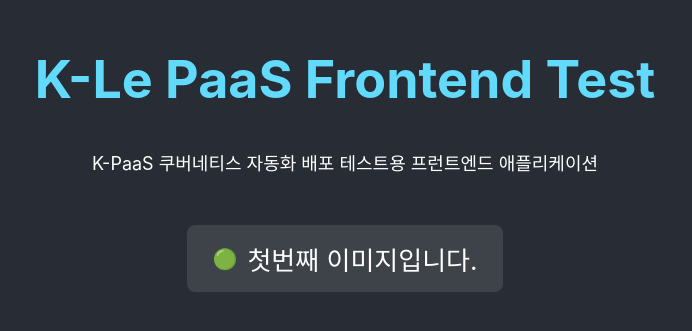
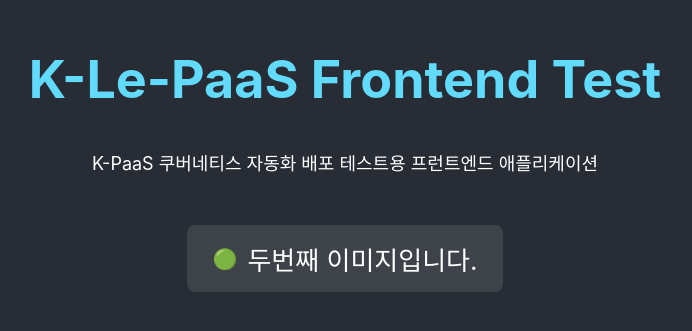
Before and after one commit to K-Le-PaaS/test03, a React (Create React App) app: page / in a window 1280 px wide. Shown: the part 267-598 px from the top of the page, without its empty margins (295-987 px from the left). Built offline with nearby package versions, Linux system fonts and the light colour scheme; the HTML template or start-up script is replaced by a standard one.

Commit message:
두번째 커밋입니다.

```diff
--- a/src/App.js
+++ b/src/App.js
@@ -5,11 +5,11 @@ function App() {
   return (
     <div className="App">
       <header className="App-header">
-        <h1>K-Le PaaS Frontend Test</h1>
+        <h1>K-Le-PaaS Frontend Test</h1>
         <p>K-PaaS 쿠버네티스 자동화 배포 테스트용 프런트엔드 애플리케이션</p>
         <div className="status">
           <span className="status-indicator">🟢</span>
-          <span>첫번째 이미지입니다.</span>
+          <span>두번째 이미지입니다.</span>
         </div>
       </header>
     </div>
```
